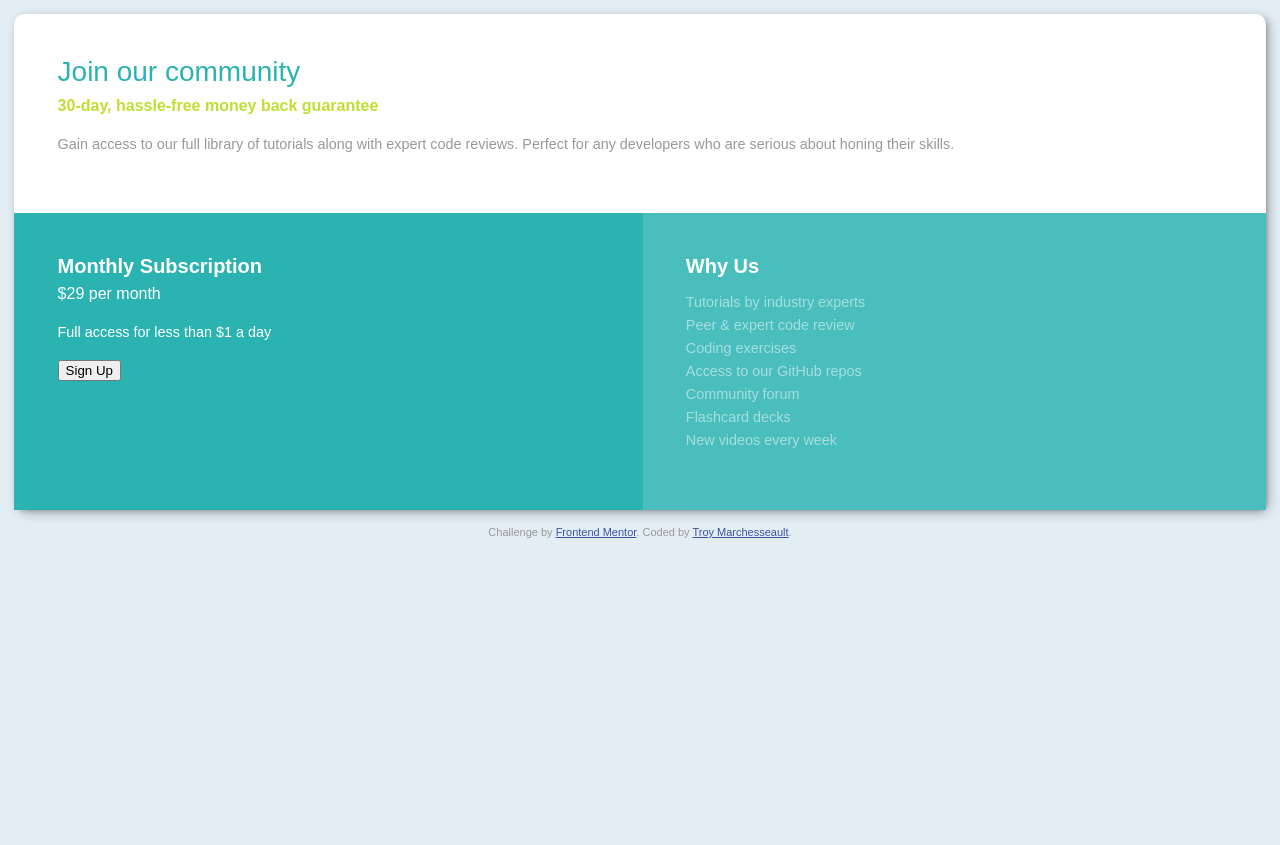
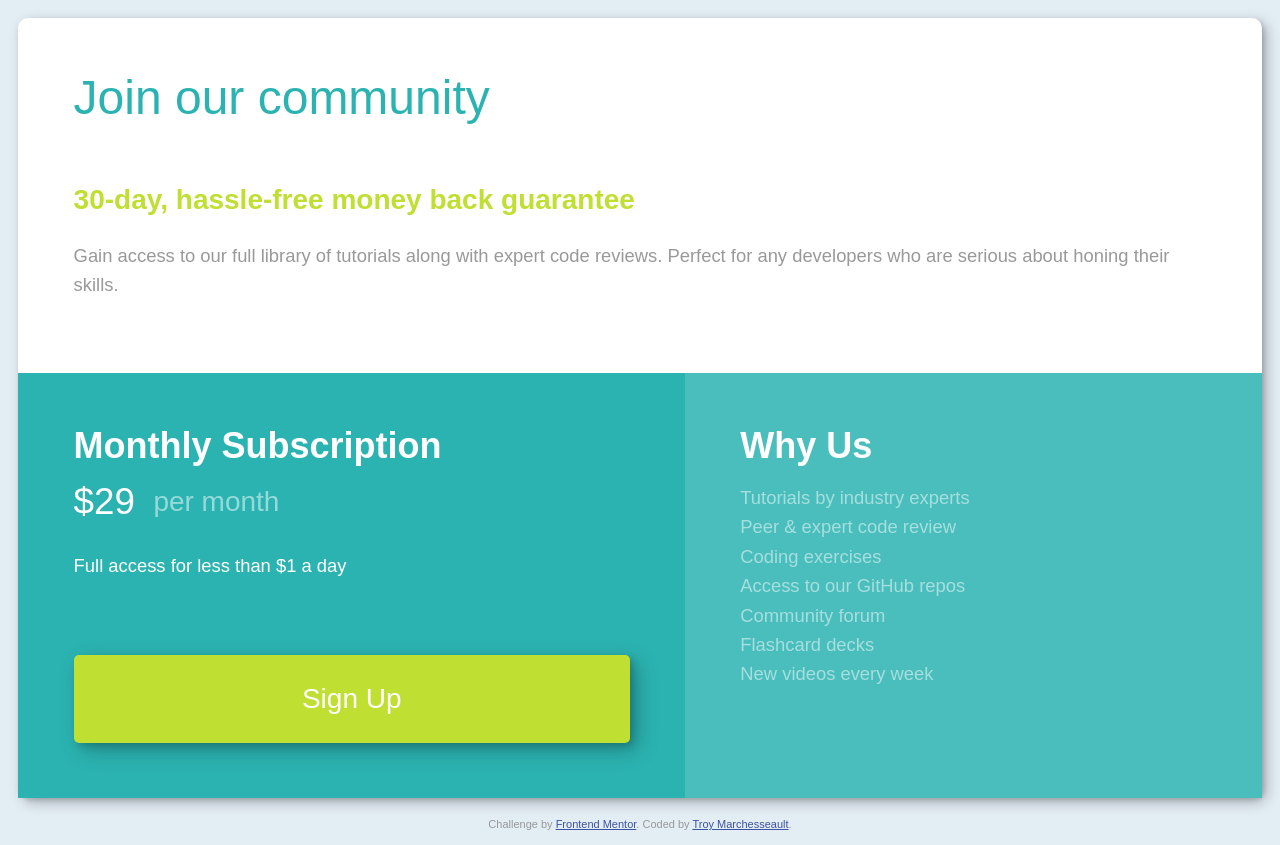
Before and after one commit to TMarche/fm-single-price-grid-component, a plain HTML site: page index.html in a window 1280 px wide. Before the commit the page ends 800 px from the top, so only its background shows below. Drawn offline with Linux system fonts and the light colour scheme.

Commit message:
Add button styling

```diff
--- a/css/styles.css
+++ b/css/styles.css
@@ -19,6 +19,7 @@
     --clr-accent1: #2bb3b1;
     --clr-accent2: #4abebd;
     --clr-accent3: #bfdf32;
+    --clr-accent4: #cfef42;
 
     --fs-h1: 1.2rem;
     --fs-h2: 1.2rem;
@@ -31,10 +32,10 @@
 
 @media (min-width: 600px) {
     :root {
-        --fs-h1: 1.75rem;
-        --fs-h2: 1.25rem;
-        --fs-h3: 1rem;
-        --fs-body: .9rem;
+        --fs-h1: 3rem;
+        --fs-h2: 2.25rem;
+        --fs-h3: 1.75rem;
+        --fs-body: 1.15rem;
     }
 }
 
@@ -76,6 +77,7 @@ h3 { font-size: var(--fs-h3)}
 
 .section__title--intro{
     color: var(--clr-accent1);
+    font-weight: var(--fw-bold);
 }
 
 .section__subtitle--intro {
@@ -113,6 +115,13 @@ h3 { font-size: var(--fs-h3)}
     opacity: 50%;
 }
 
+@media (max-width: 600px) {
+    .section__content--intro {
+        line-height: 2;
+        margin-bottom: 0;
+    }
+}
+
 /* Layout*/
 
 @media (min-width: 600px) {
@@ -143,10 +152,54 @@ h3 { font-size: var(--fs-h3)}
     padding: 3em;
 }
 
+.section__subtitle--intro {
+    margin-top: 2em;
+}
+
 /* Subscriptions Section */
 .subscription {
     padding: 3em;
     background-color: var(--clr-accent1);
+}
+
+.section__subtitle-container--subscription {
+    display: flex;
+    flex-direction: row;
+    align-items: center;
+}
+
+.dollar-highlight {
+    font-size: 2em;
+    padding-right: .5em;
+    display: block;
+}
+
+.section__subtitle--subscription {
+    display: block;
+    opacity: 50%;
+}
+
+.section__button--subscription {
+    width: 100%;
+    padding: 1em;
+    border-radius: 5px;
+    margin: 0 auto;
+    background: var(--clr-accent3);
+    color: white;
+    box-shadow: var(--bs);
+    border: none;
+    font-size: var(--fs-h3);
+    margin-top: 2em;
+}
+
+.section__button--subscription:hover {
+    background: var(--clr-accent4);
+    cursor: pointer;
+}
+
+.section__button--subscription:active {
+    background: var(--clr-accent3);
+    cursor: pointer;
 }
 
 /* Why Section */
@@ -160,7 +213,3 @@ h3 { font-size: var(--fs-h3)}
     list-style-type: none;
     padding:0;
 }
-
-.test {
-
-}
--- a/index.html
+++ b/index.html
@@ -28,8 +28,10 @@
 
     <section class="subscription">
       <h2 class="section__title section__title--subscription">Monthly Subscription</h2>
-
-      <p class="section__subtitle section__subtitle--subscription"><span class="dollar-highlight">&dollar;29</span> per month</p>
+      <div class="section__subtitle-container--subscription">
+        <span class="dollar-highlight">&dollar;29</span>
+        <p class="section__subtitle section__subtitle--subscription">per month</p>
+      </div>
 
       <p class="section__content section__content--subscription">Full access for less than &dollar;1 a day</p>
 
```
